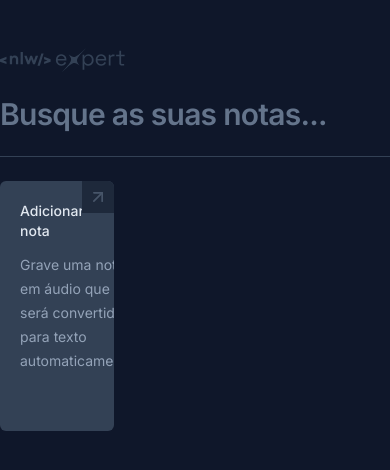
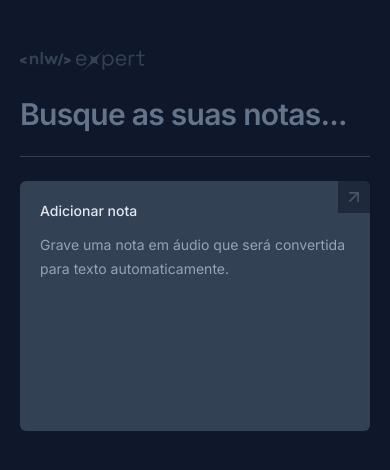
Before and after one commit to analima3/notes-recorder, a React (Vite) app: page / in a window 390 px wide. Shown: the top 470 px of the page. Built offline with nearby package versions, Linux system fonts and the light colour scheme.

Commit message:
add: responsive layout

```diff
--- a/src/app.tsx
+++ b/src/app.tsx
@@ -48,7 +48,7 @@
     : notes;
 
   return (
-    <div className="mx-auto my-12 max-w-6xl space-y-6">
+    <div className="mx-auto my-12 max-w-6xl space-y-6 px-5">
       <header>
         <img src={logo} alt="nlw expert" />
       </header>
@@ -64,7 +64,7 @@
 
       <div className="h-px bg-slate-700" />
 
-      <div className="grid grid-cols-3 auto-rows-[250px] gap-6">
+      <div className="grid grid-cols-1 md:grid-col-2 lg:grid-cols-3 auto-rows-[250px] gap-6">
         <NewNoteCard onNoteCreated={onNoteCreated} />
 
         {filteredNotes.map((note) => (
--- a/src/components/new-note-card.tsx
+++ b/src/components/new-note-card.tsx
@@ -104,7 +104,7 @@
 
       <Dialog.Portal>
         <Dialog.Overlay className="fixed inset-0 bg-black/50">
-          <Dialog.Content className="overflow-hidden fixed left-1/2 top-1/2 -translate-x-1/2 -translate-y-1/2 max-w-[640px] w-full h-[60vh] bg-slate-700 rounded-md flex flex-col outline-none">
+          <Dialog.Content className="overflow-hidden fixed inset-0 md:inset-auto md:left-1/2 md:top-1/2 md:-translate-x-1/2 md:-translate-y-1/2 md:max-w-[640px] md:w-full md:h-[60vh] bg-slate-700 md:rounded-md flex flex-col outline-none">
             <Dialog.Close className="absolute right-0 top-0 bg-slate-800 p-1.5 text-slate-400 hover:text-slate-100">
               <X className="size-5" />
             </Dialog.Close>
--- a/src/components/note-card.tsx
+++ b/src/components/note-card.tsx
@@ -26,7 +26,7 @@
 
       <Dialog.Portal>
         <Dialog.Overlay className="fixed inset-0 bg-black/50">
-          <Dialog.Content className="overflow-hidden fixed left-1/2 top-1/2 -translate-x-1/2 -translate-y-1/2 max-w-[640px] w-full h-[60vh] bg-slate-700 rounded-md flex flex-col outline-none">
+          <Dialog.Content className="overflow-hidden fixed inset-0 md:inset-auto md:left-1/2 md:top-1/2 md:-translate-x-1/2 md:-translate-y-1/2 md:max-w-[640px] md:w-full md:h-[60vh] bg-slate-700 md:rounded-md flex flex-col outline-none">
             <Dialog.Close className="absolute right-0 top-0 bg-slate-800 p-1.5 text-slate-400 hover:text-slate-100">
               <X className="size-5" />
             </Dialog.Close>
```
